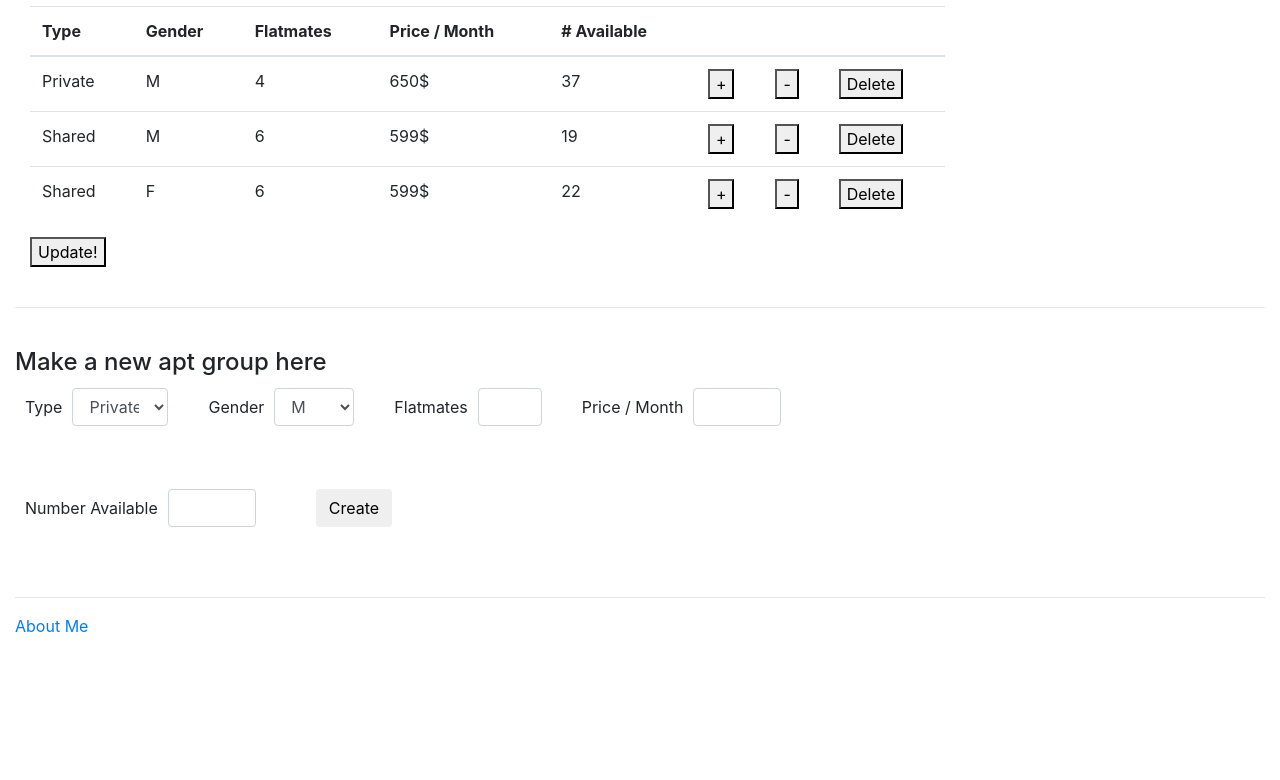
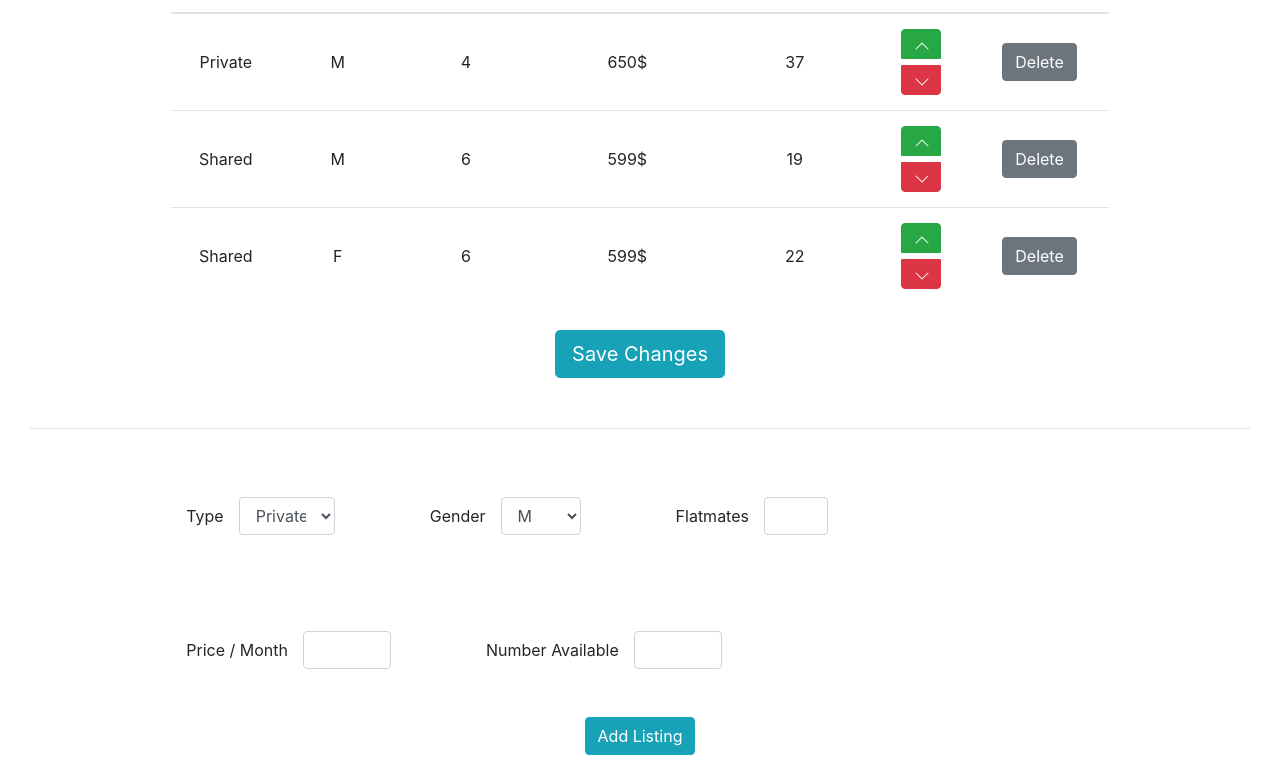
Before and after one commit to ChillyOctopus/AptTextWebsite, a plain HTML site: page apartments/apartments.html in a window 1280 px wide. Shown: the part 257-1037 px from the top of the page. Before the commit the page ends 895 px from the top, so only its background shows below. Drawn offline with nearby package versions, Linux system fonts and the light colour scheme.

Commit message:
Did styling for apartments. Centering and buttons.

```diff
--- a/apartments/apartments.html
+++ b/apartments/apartments.html
@@ -12,28 +12,26 @@
     <div class="container-fluid">
       <!-- Use header, main, and footer elements to give semantic structure -->
       <header>
+
+        <div class="container-fluid" style="margin-top: 15px;">
           <h1>QuikDwell<sup>&reg;</sup></h1>
-        <!-- Navigation elements -->
-          <nav>
-              <menu>
-                  <li><a href="../apartments/apartments.html">Apartments</a></li>
-                  <li><a href="../data/data.html">Data</a></li>
-                  <li><a href="../maintenance/maintenance.html">Maintenance</a></li>
-                  <li><a href="../outbound/outbound.html">Outbound</a></li>
-              </menu>
-          </nav>
-        <!-- Since we don't have the ability to style we use old style HTML to give some visual formatting -->
+        </div>
+        <div class="container-fluid">
+          <ul class="nav">
+            <li class="nav-item" style="margin-right: 10px;"><a href="../apartments/apartments.html" class="btn btn-sm btn-outline-dark" role="button">Apartments</a></li>
+            <li class="nav-item" style="margin-right: 10px;"><a href="../data/data.html" class="btn btn-sm btn-outline-dark" role="button">Data</a></li>
+            <li class="nav-item" style="margin-right: 10px;"><a href="../maintenance/maintenance.html" class="btn btn-sm btn-outline-dark" role="button">Maintenance</a></li>
+            <li class="nav-item" style="margin-right: 10px;"><a href="../outbound/outbound.html" class="btn btn-sm btn-outline-dark" role="button">Outbound</a></li>
+          </ul>
+        </div>
 
-        <hr/>
       </header>
 
       <main>
-          <h2>Welcome back ______, here are your apartments</h2>
-
-          <br>
-
-          <div class="container-fluid justify-content-center">
-            <table class="table w-75">
+          <div class="container-fluid" style="align-items: center;">
+            <div class="row" style="justify-content: center;">
+              <h2 style="margin-top: 20px; margin-bottom: 60px;">Welcome back ______, here are your apartments</h2>
+              <table class="table w-75" style="text-align: center;">
                 <thead>
                   <tr>
                     <th scope="col">Type</th>
@@ -43,62 +41,97 @@
                     <th scope="col"># Available</th>
                     <th scope="col"></th>
                     <th scope="col"></th>
-                  <th scope="col"></th>
                   </tr>
                 </thead>
                 <tr>
-                <td>Private</td>
-                <td>M</td>
-                <td>4</td>
-                <td>650$</td>
-                <td>37</td>
-                <td><button type="button" class="btn-default">+</button></td>
-                <td><button type="button" class="btn-default">-</button></td>
-                <td><button type="button" class="btn-default">Delete</button></td>
+                  <td style="vertical-align: middle;">Private</td>
+                  <td style="vertical-align: middle;">M</td>
+                  <td style="vertical-align: middle;">4</td>
+                  <td style="vertical-align: middle;">650$</td>
+                  <td style="vertical-align: middle;">37</td>
+                  <td style="vertical-align: middle;">
+                    <div class="btn-group-vertical" role="group" aria-label="modify">
+                      <button type="button" class="btn btn-success" aria-label="Left Align" style="margin: 3px; width: 40px; height: 30px;">
+                        <svg xmlns="http://www.w3.org/2000/svg" width="16" height="16" fill="currentColor" class="bi bi-chevron-up" viewBox="0 0 16 16">
+                          <path fill-rule="evenodd" d="M7.646 4.646a.5.5 0 0 1 .708 0l6 6a.5.5 0 0 1-.708.708L8 5.707l-5.646 5.647a.5.5 0 0 1-.708-.708l6-6z"/>
+                        </svg>
+                      </button>
+                      <button type="button" class="btn btn-danger" aria-label="Left Align" style="margin: 3px; width: 40px; height: 30px;">
+                        <svg xmlns="http://www.w3.org/2000/svg" width="16" height="16" fill="currentColor" class="bi bi-chevron-down" viewBox="0 0 16 16">
+                          <path fill-rule="evenodd" d="M1.646 4.646a.5.5 0 0 1 .708 0L8 10.293l5.646-5.647a.5.5 0 0 1 .708.708l-6 6a.5.5 0 0 1-.708 0l-6-6a.5.5 0 0 1 0-.708z"/>
+                        </svg>
+                      </button>
+                    </div>
+                  </td>
+                  <td style="vertical-align: middle;"><button type="button" class="btn btn-secondary">Delete</button></td>
                 </tr>
                 <tr>
-                <td>Shared</td>
-                <td>M</td>
-                <td>6</td>
-                <td>599$</td>
-                <td>19</td>
-                <td><button type="button" class="btn-default">+</button></td>
-                <td><button type="button" class="btn-default">-</button></td>
-                <td><button type="button" class="btn-default">Delete</button></td>
+                  <td style="vertical-align: middle;">Shared</td>
+                  <td style="vertical-align: middle;">M</td>
+                  <td style="vertical-align: middle;">6</td>
+                  <td style="vertical-align: middle;">599$</td>
+                  <td style="vertical-align: middle;">19</td>
+                  <td style="vertical-align: middle;">
+                    <div class="btn-group-vertical" role="group" aria-label="modify">
+                      <button type="button" class="btn btn-success" aria-label="Left Align" style="margin: 3px; width: 40px; height: 30px;">
+                        <svg xmlns="http://www.w3.org/2000/svg" width="16" height="16" fill="currentColor" class="bi bi-chevron-up" viewBox="0 0 16 16">
+                          <path fill-rule="evenodd" d="M7.646 4.646a.5.5 0 0 1 .708 0l6 6a.5.5 0 0 1-.708.708L8 5.707l-5.646 5.647a.5.5 0 0 1-.708-.708l6-6z"/>
+                        </svg>
+                      </button>
+                      <button type="button" class="btn btn-danger" aria-label="Left Align" style="margin: 3px; width: 40px; height: 30px;">
+                        <svg xmlns="http://www.w3.org/2000/svg" width="16" height="16" fill="currentColor" class="bi bi-chevron-down" viewBox="0 0 16 16">
+                          <path fill-rule="evenodd" d="M1.646 4.646a.5.5 0 0 1 .708 0L8 10.293l5.646-5.647a.5.5 0 0 1 .708.708l-6 6a.5.5 0 0 1-.708 0l-6-6a.5.5 0 0 1 0-.708z"/>
+                        </svg>
+                      </button>
+                    </div>
+                  </td>
+                  <td style="vertical-align: middle;"><button type="button" class="btn btn-secondary">Delete</button></td>
                 </tr>
                 <tr>
-                <td>Shared</td>
-                <td>F</td>
-                <td>6</td>
-                <td>599$</td>
-                <td>22</td>
-                <td><button type="button" class="btn-default">+</button></td>
-                <td><button type="button" class="btn-default">-</button></td>
-                <td><button type="button" class="btn-default">Delete</button></td>
+                  <td style="vertical-align: middle;">Shared</td>
+                  <td style="vertical-align: middle;">F</td>
+                  <td style="vertical-align: middle;">6</td>
+                  <td style="vertical-align: middle;">599$</td>
+                  <td style="vertical-align: middle;">22</td>
+                  <td style="vertical-align: middle;">
+                    <div class="btn-group-vertical" role="group" aria-label="modify">
+                      <button type="button" class="btn btn-success" aria-label="Left Align" style="margin: 3px; width: 40px; height: 30px;">
+                        <svg xmlns="http://www.w3.org/2000/svg" width="16" height="16" fill="currentColor" class="bi bi-chevron-up" viewBox="0 0 16 16">
+                          <path fill-rule="evenodd" d="M7.646 4.646a.5.5 0 0 1 .708 0l6 6a.5.5 0 0 1-.708.708L8 5.707l-5.646 5.647a.5.5 0 0 1-.708-.708l6-6z"/>
+                        </svg>
+                      </button>
+                      <button type="button" class="btn btn-danger" aria-label="Left Align" style="margin: 3px; width: 40px; height: 30px;">
+                        <svg xmlns="http://www.w3.org/2000/svg" width="16" height="16" fill="currentColor" class="bi bi-chevron-down" viewBox="0 0 16 16">
+                          <path fill-rule="evenodd" d="M1.646 4.646a.5.5 0 0 1 .708 0L8 10.293l5.646-5.647a.5.5 0 0 1 .708.708l-6 6a.5.5 0 0 1-.708 0l-6-6a.5.5 0 0 1 0-.708z"/>
+                        </svg>
+                      </button>
+                    </div>
+                  </td>
+                  <td style="vertical-align: middle;"><button type="button" class="btn btn-secondary">Delete</button></td>
 
                 </tr>
               </table>
-
-            <button type="button" class="btn-default">Update!</button>
-
             </div>
 
-          <br>
+            <div class="row" style="justify-content: center; margin-top: 10px; margin-bottom: 50px;">
+              <button type="button" class="btn btn-info btn-lg">
+                <span class="glyphicon glyphicon-chevron-up" aria-hidden="true"></span>Save Changes
+              </button>
+            </div>
+
             <hr/>
-          <br>
 
-          <h4>Make a new apt group here</h4>
-
-          <form class="form-inline" style="width: 75%; gap: 30px;">
+            <div class="row" style="justify-content: center; margin-top: 60px;">
+              <form class="form-inline" style="width: 75%; gap: 80px;">
                 <div class="form-group">
-              <label for="type" style="padding: 10px;">Type</label>
+                  <label for="type" style="padding: 15px;">Type</label>
                   <select class="form-control" id="type" style="width: 6em">
                     <option>Private</option>
                     <option>Shared</option>
                   </select>
                 </div>
                 <div class="form-group">
-              <label for="gender" style="padding: 10px;">Gender</label>
+                  <label for="gender" style="padding: 15px;">Gender</label>
                   <select class="form-control" id="gender" style="width: 5em">
                     <option>M</option>
                     <option>F</option>
@@ -106,26 +139,33 @@
                   </select>
                 </div>
                 <div class="form-group">
-              <label for="flatmates" style="padding: 10px;">Flatmates</label>
+                  <label for="flatmates" style="padding: 15px;">Flatmates</label>
                   <input type="number" class="form-control " min="0" max="99" id="flatmates" style="width: 4em">
                 </div>
                 <div class="form-group">
-              <label for="price" style="padding: 10px;">Price / Month</label>
+                  <label for="price" style="padding: 15px;">Price / Month</label>
                   <input type="number" class="form-control" id="price" style="width: 5.5em">
                 </div>
                 <div class="form-group">
-              <label for="available" style="padding: 10px;">Number Available</label>
+                  <label for="available" style="padding: 15px;">Number Available</label>
                   <input type="number" class="form-control" id="available" style="width: 5.5em">
                 </div>
                 <div class="form-group">
-              <button type="submit" class="btn btn-default" style="margin: 30px;">Create</button>
                 </div>
               </form>
+            </div>
 
+            <div class="row" style="justify-content: center; margin-top: 40px; margin-bottom: 50px;">
+              <button type="button" class="btn btn-info">
+                Add Listing
+              </button>
+            </div>
+
+        </div>
       </main>
 
       <br>
-      <footer>
+      <footer style="margin: 20px;">
         <hr />
         <a href="https://lethallegacy.click">About Me</a>
       </footer>
```
Lines whose indentation alone changed are shown as unchanged.
